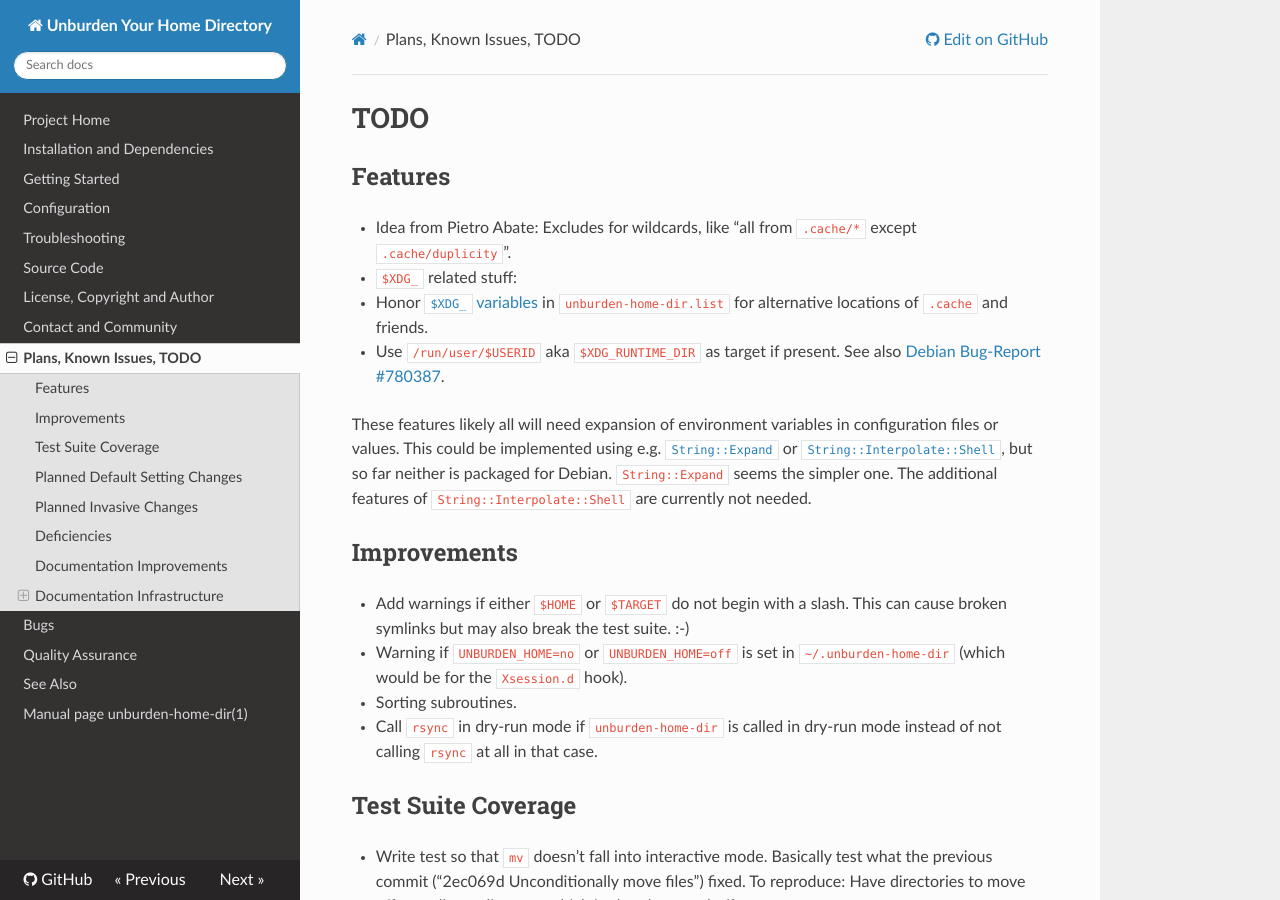
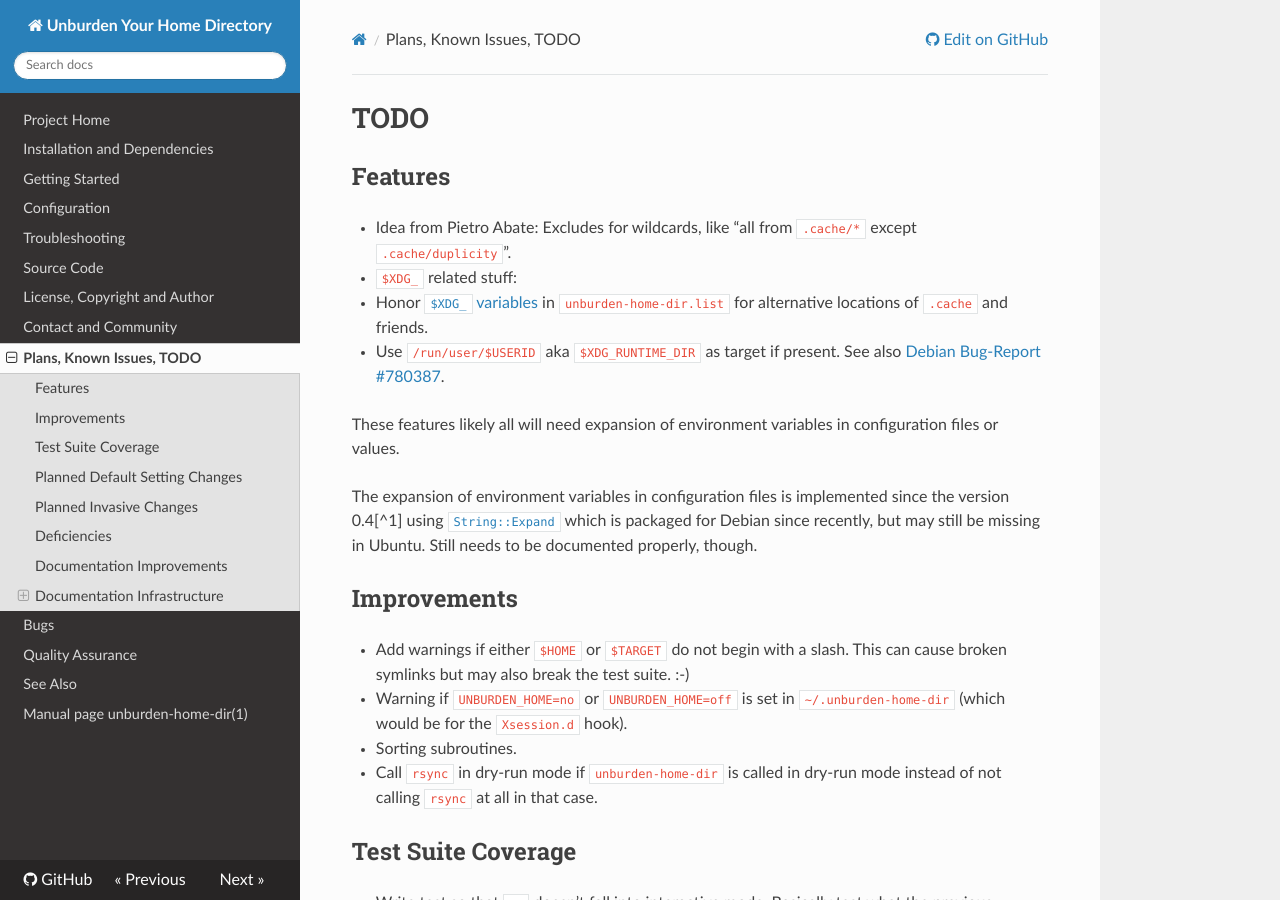
Before and after one commit to xtaran/unburden-home-dir, an MkDocs documentation site: the page built from docs/todo.md, in a window 1280 px wide and 900 px high. Built offline with MkDocs 1.6.1, drawn with Linux system fonts in a browser that asks for light colours; nearby versions of some CDN libraries; old or Windows-style settings are respelled for this version of MkDocs; some of the changed text lies outside the part shown.

Commit message:
The expansion of environment variables is implemented in the meanwhile

```diff
--- a/docs/todo.md
+++ b/docs/todo.md
@@ -19,13 +19,13 @@ Features
     [Debian Bug-Report #780387](https://bugs.debian.org/780387).
 
   These features likely all will need expansion of environment
-  variables in configuration files or values. This could be
-  implemented using e.g.
-  [`String::Expand`](https://metacpan.org/pod/String::Expand) or
-  [`String::Interpolate::Shell`](https://metacpan.org/pod/String::Interpolate::Shell),
-  but so far neither is packaged for Debian. `String::Expand` seems
-  the simpler one. The additional features of
-  `String::Interpolate::Shell` are currently not needed.
+  variables in configuration files or values.
+
+  The expansion of environment variables in configuration files is
+  implemented since the version 0.4[^1] using
+  [`String::Expand`](https://metacpan.org/pod/String::Expand) which is
+  packaged for Debian since recently, but may still be missing in
+  Ubuntu. Still needs to be documented properly, though.
 
 Improvements
 ------------
@@ -133,3 +133,5 @@ software more suitable to distribution via CPAN.
 * Maybe Pandoc is also an idea. It' not fulfilling all requirements
   above, but it would reduce the amount of dependencies because it can
   convert to HTML as well as [ng]roff.
+
+[^1] Not yet released at the time of writing.
```
